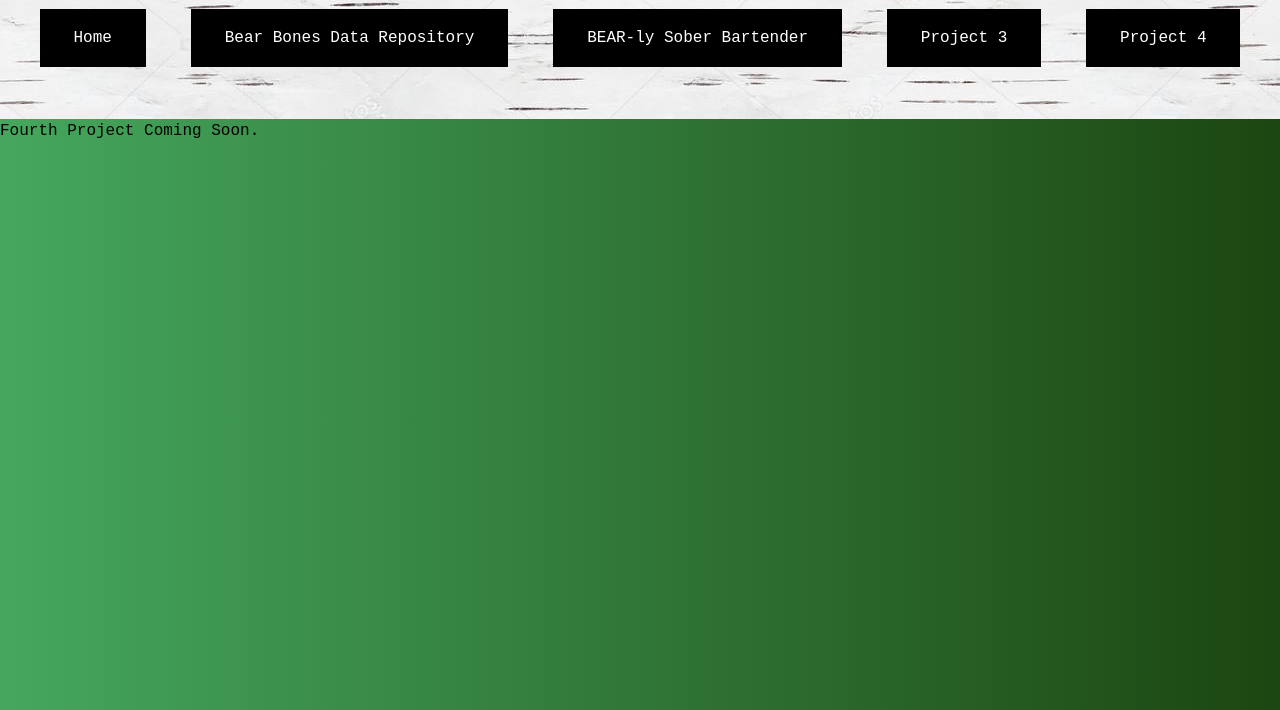
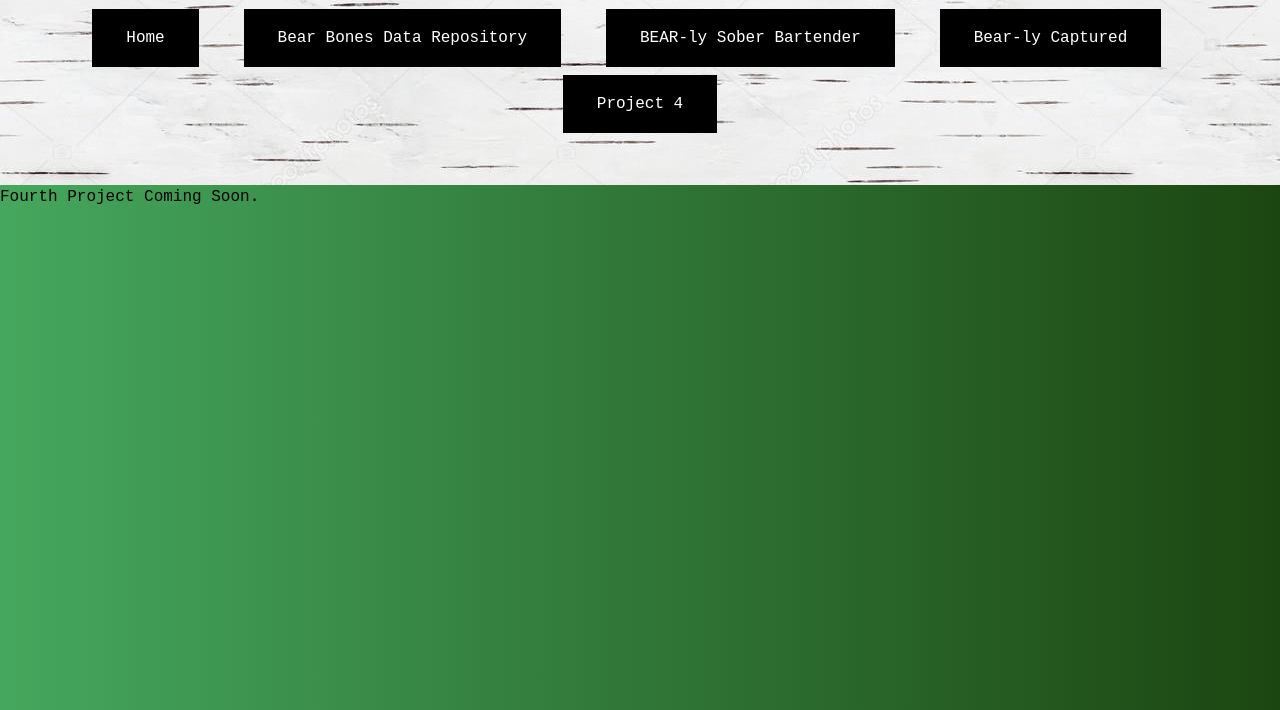
Before and after one commit to Symone-Menna/CSC4110_Project2, a plain HTML site: page BEAR/GP4/project4.html in a window 1280 px wide. Shown: the part 90-800 px from the top of the page. Drawn offline with nearby package versions, Linux system fonts and the light colour scheme.

Commit message:
Add files via upload

```diff
--- a/BEAR/GP4/project4.html
+++ b/BEAR/GP4/project4.html
@@ -22,7 +22,7 @@
     &ensp;
     <a href = "../GP2/project2.html" class = "button">BEAR-ly Sober Bartender</a>
     &ensp;
-    <a href = "../GP3/project3.html" class = "button">Project 3</a>
+    <a href = "../GP3/project3.html" class = "button">Bear-ly Captured</a>
     &ensp;
     <a href = "../GP4/project4.html" class = "button">Project 4</a>
 </header>
```
